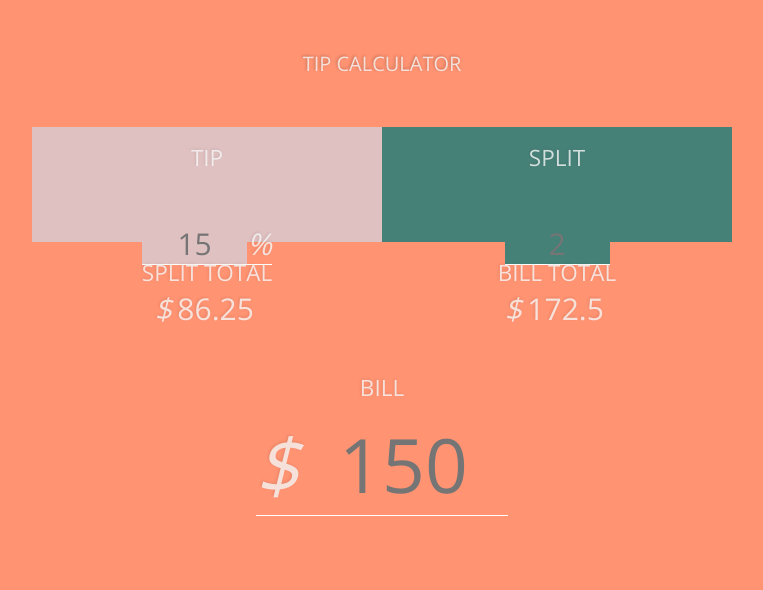
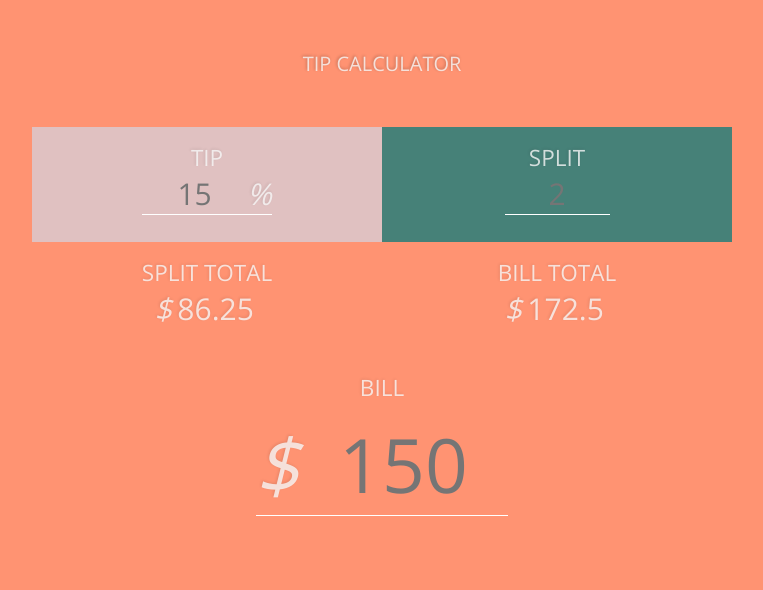
Before and after one commit to AllanGamal/tip-calculator, a plain HTML site: page index.html in a window 1280 px wide. Shown: the whole page, without its empty margins (258-1021 px from the left). Drawn offline with nearby package versions, Linux system fonts and the light colour scheme.

Commit message:
Responsive design error corrected

```diff
--- a/style.css
+++ b/style.css
@@ -85,7 +85,6 @@ body {
   text-decoration: none;
   border: none;
   text-align: center;
-  padding-top: 5rem;
   border-bottom: 0.1rem white solid;
   color: rgba(248, 248, 248, 0.795);
   font-family: "open sans", sans-serif;
```
Also changed, not shown: 1 other file.
